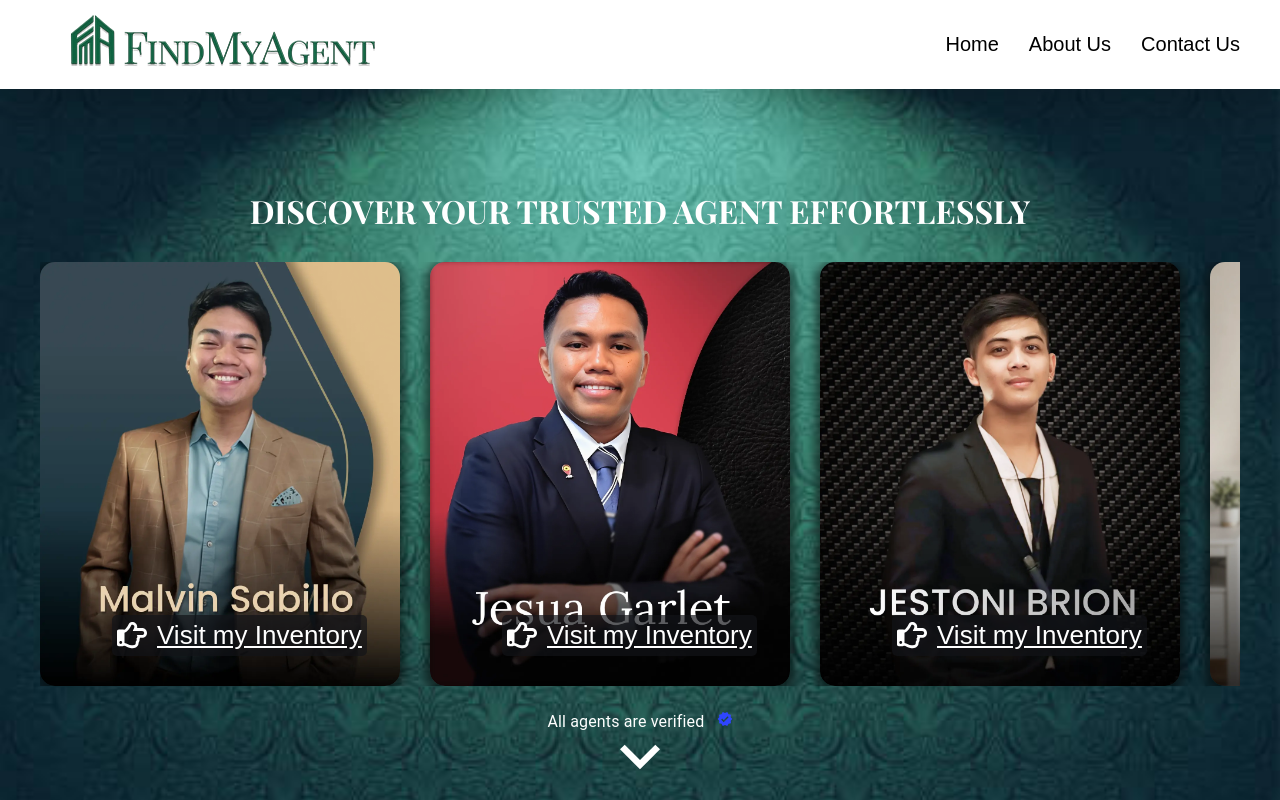
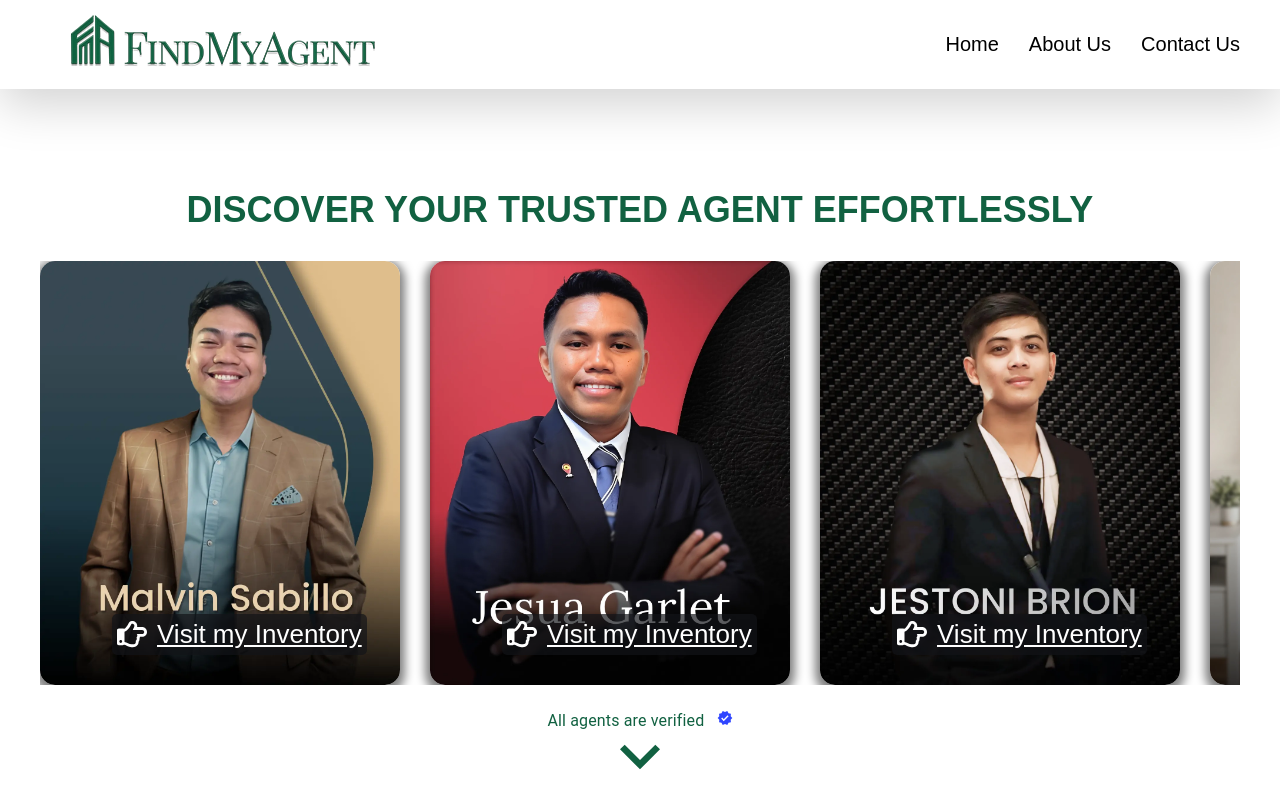
Before and after one commit to Jes2ni16/findmyagent, a Next.js app: page / in a window 1280 px wide. Built offline with nearby package versions, Linux system fonts and the light colour scheme.

Commit message:
add projects

```diff
--- a/src/app/page.module.css
+++ b/src/app/page.module.css
@@ -43,7 +43,6 @@ color: #000;
 .firstFold {
   height: 93vh;
   background-color: #fff;
-  background-image: url('/background5.jpg');
   background-size: cover;
   background-position: center;
   position: relative;
@@ -74,10 +73,9 @@ color: #000;
 
 .secondFold h2{
   text-align: center;
-  background-color: #252525;
-    padding: 25px 0;
-    color: #fff;
-    font-weight: 300;
+    padding: 28px 0;
+    color: #116141;
+    font-weight: 600;
 }
 
 /* .secondFold hr {
@@ -88,11 +86,10 @@ color: #000;
 
 .firstFold  h1{
   text-align: center;
-  font-size: 32px;
+  font-size: 36px;
   margin-bottom: 30px;
-color: #fff;
+color: #116141;
 padding-top: 100px;
-font-family: 'Playfair Display', serif;
 }
 
 .serviceText p{
--- a/src/app/page.tsx
+++ b/src/app/page.tsx
@@ -42,6 +42,10 @@ const images: Image[] = [
   { src: "/Jesua.webp", alt: "Jesua", inv: "https://zaiko.website/client/jesua1", name: "Jesua Garlet" },
   { src: "/Jesua.webp", alt: "Jesua", inv: "https://zaiko.website/client/jesua1", name: "Jesua Garlet" },
   { src: "/Jestoni.webp", alt: "Jestoni", inv: "https://zaiko.website/client/jestoni1", name: "Jestoni Brion" },
+  { src: "/Lindz.webp", alt: "Lindy Montero", inv: "https://zaiko.website/client/lindy1", name: "Lindy Montero" },
+  { src: "/Lindz.webp", alt: "Lindy Montero", inv: "https://zaiko.website/client/lindy1", name: "Lindy Montero" },
+  { src: "/Lindz.webp", alt: "Ferdelin Fernandez", inv: "https://zaiko.website/client/ferdelin1", name: "Ferdelin Fernandez" },
+  { src: "/Lindz.webp", alt: "Ferdelin Fernandez", inv: "https://zaiko.website/client/ferdelin1", name: "Ferdelin Fernandez" },
   { src: "/Jestoni.webp", alt: "Jestoni", inv: "https://zaiko.website/client/jestoni1", name: "Jestoni Brion" },
 ];
 
@@ -54,8 +58,6 @@ export default function Home() {
   const [selectedImage, setSelectedImage] = useState<Image | null>(null);
   const [isOpen, setIsOpen] = useState(false);
   const sidebarRef = useRef<HTMLDivElement | null>(null);
-
-  const [thumbsSwiper, setThumbsSwiper] = useState< SwiperType | null>(null);
 
   function shuffleArray(array: Image[]): Image[] {
     return array
@@ -233,10 +235,8 @@ height={300}   alt="Fma Logo Logo" />
         <SwiperSlide key={index}>
           <div className="invLink">
           <FaRegHandPointRight className="link-icon" />
-          <Link href={image.inv} passHref>
-  <a target="_blank" rel="noopener noreferrer">
-    Visit my Inventory
-  </a>
+          <Link href={image.inv} target="_blank" rel="noopener noreferrer">
+  Visit my Inventory
 </Link>
           </div>
 
@@ -248,14 +248,12 @@ height={300}   alt="Fma Logo Logo" />
         variant="body1"
         textAlign="center"
         color="textSecondary"
-        sx={{ marginTop: 3, color:'#fff' }}
+        sx={{ marginTop: 3, color:'#116141' }}
       >
         All agents are verified <VerifiedIcon sx={{ color: '#2f45ff', fontSize: 16, marginLeft: 1 }} />
       </Typography>
 
           </div>
-
-
 
           <Modal
         open={Boolean(selectedImage)}
@@ -301,7 +299,7 @@ height={300}   alt="Fma Logo Logo" />
 
 
       <div className={styles.arrowDown}>
-      <KeyboardArrowDownIcon style={{ fontSize: 80, color:'#fff' }} />
+      <KeyboardArrowDownIcon style={{ fontSize: 80, color:'#116141' }} />
     </div>
 
 
```
Also changed, not shown: public/Lindz.webp (added).
